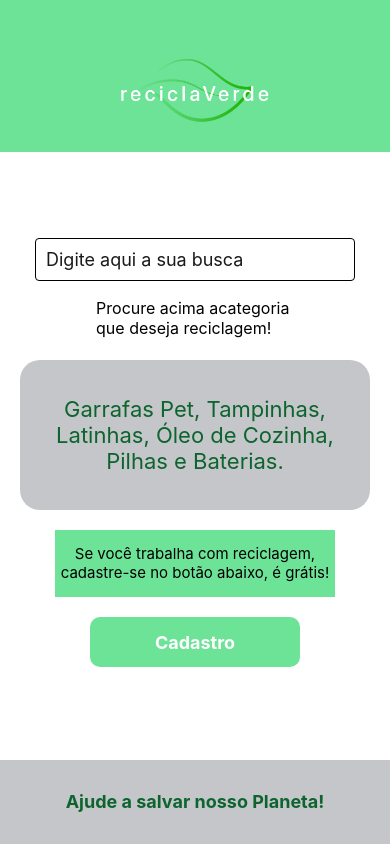
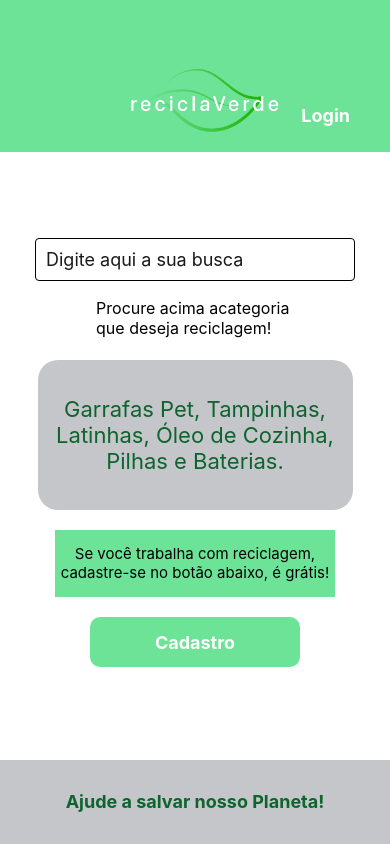
Before and after one commit to RomuloAlvernaz/reciclaVerdeApp, a React Native app: screen / in a window 390 px wide. Built offline with nearby package versions, Linux system fonts and the light colour scheme.

Commit message:
update index.js
Update na HomePage.

```diff
--- a/src/pages/home/index.js
+++ b/src/pages/home/index.js
@@ -1,17 +1,30 @@
 import React from 'react';
-import { View, StyleSheet, Text, Image, TouchableOpacity } from 'react-native';
+import { View, StyleSheet, Text, Image, TouchableOpacity} from 'react-native';
 import MyInput from '../../components/MyInput';
 import MyButton from '../../components/MyButton/index'
 
 const HomeScreen = () => {
+    const handleLoginPress = () => {
+
+        console.log('Clicou em Login');
+      };
+
   return (
     <View style={styles.container}>
       <View style={styles.greenArea}>
-        <Image
-          source={require('../../../assets/logo.png')}
-          style={styles.logo}
-        />
+        <View style={styles.logoContainer}>
+          <Image
+            source={require('../../../assets/logo.png')}
+            style={styles.logo}
+          />
+        </View>
+        <View style={styles.loginContainer}>
+          <TouchableOpacity onPress={handleLoginPress}>
+            <Text style={styles.loginText}>Login</Text>
+          </TouchableOpacity>
+        </View>
       </View>
+
       <View style={styles.whiteArea}>
       <MyInput />
 
@@ -61,6 +74,9 @@ const styles = StyleSheet.create({
     alignItems: 'center',
     justifyContent: 'center',
   },
+  logoContainer: {
+    marginLeft: 20,
+  },
   logo: {
     width: 150,
     height: 150,
@@ -73,7 +89,18 @@ const styles = StyleSheet.create({
     alignItems: 'center',
     justifyContent: 'center',
   },
-
+  loginContainer: {
+    marginRight: -370,
+    marginBottom: -20,
+  },
+  loginText: {
+    position: 'absolute',
+    bottom: 20,
+    right: 30,
+    color: 'white',
+    fontSize: 18,
+    fontWeight: 'bold',
+  },
   categoryText: {
     color: 'black',
     fontSize: 16,
@@ -88,7 +115,7 @@ const styles = StyleSheet.create({
     marginTop: 20,
   },
   rectangle: {
-    width: '100%',
+    width: '90%',
     height: '60%',
     borderRadius: 20,
     backgroundColor: '#c4c6c9',
```
Also changed, not shown: src/pages/PageLayout/index.js (added, +33 -0 lines).
